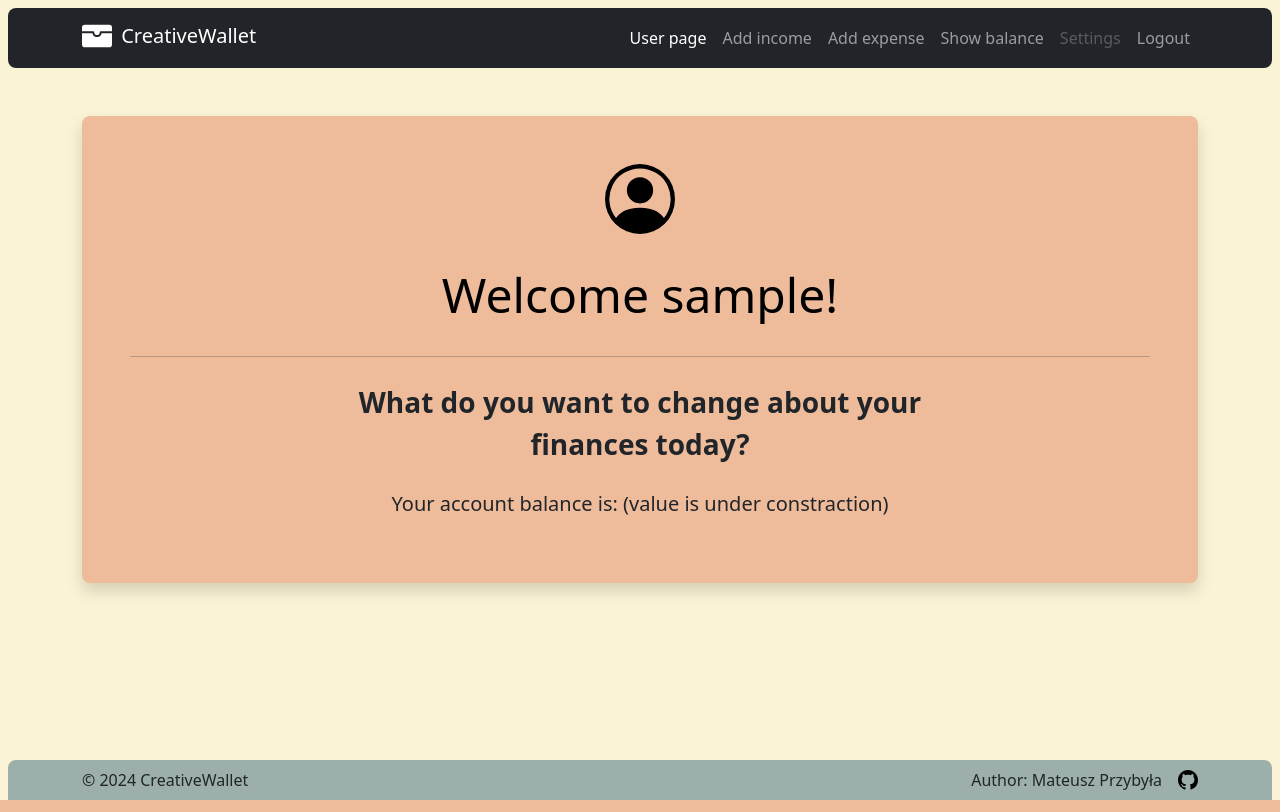
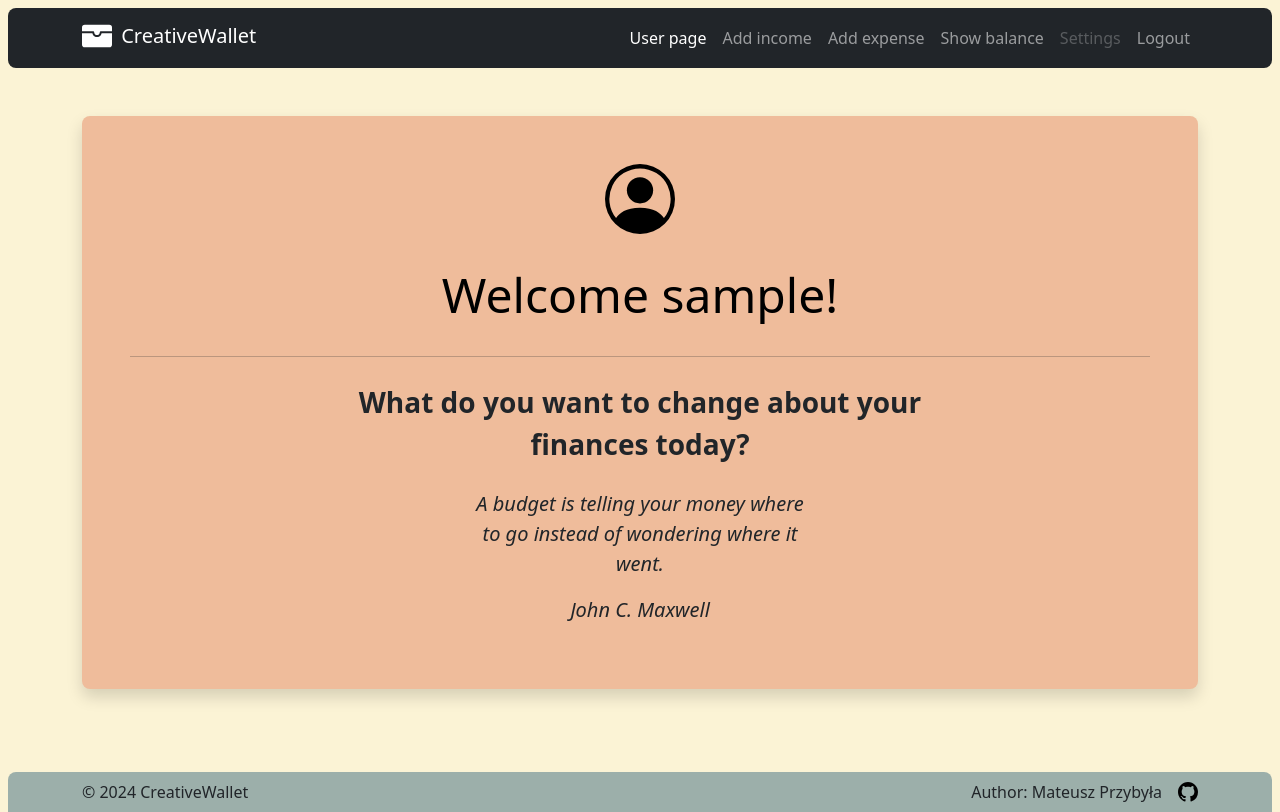
Before and after one commit to mateusz-przybyla/CreativeWallet_Backend, a PHP site: page /public/user-page.php in a window 1280 px wide. Run offline with PHP 8.4, Linux system fonts and the light colour scheme; the visitor is signed in with stand-in values (Sample User, id 1).

Commit message:
Added quotation to user-page

```diff
--- a/public/user-page.php
+++ b/public/user-page.php
@@ -74,8 +74,11 @@ if (isset($_SESSION['m_password'])) unset($_SESSION['m_password']);
           <p class="col-lg-8 mx-auto fs-3 py-2">
             <strong>What do you want to change about your finances today?</strong>
           </p>
-          <p class="col-lg-8 mx-auto fs-5">
-            Your account balance is: (value is under constraction)
+          <p class="col-lg-4 mx-auto fs-5">
+            <i>A budget is telling your money where to go instead of wondering where it went.</i>
+          </p>
+          <p class="col-lg-4 mx-auto fs-5">
+            <i>John C. Maxwell</i>
           </p>
         </div>
       </div>
```
